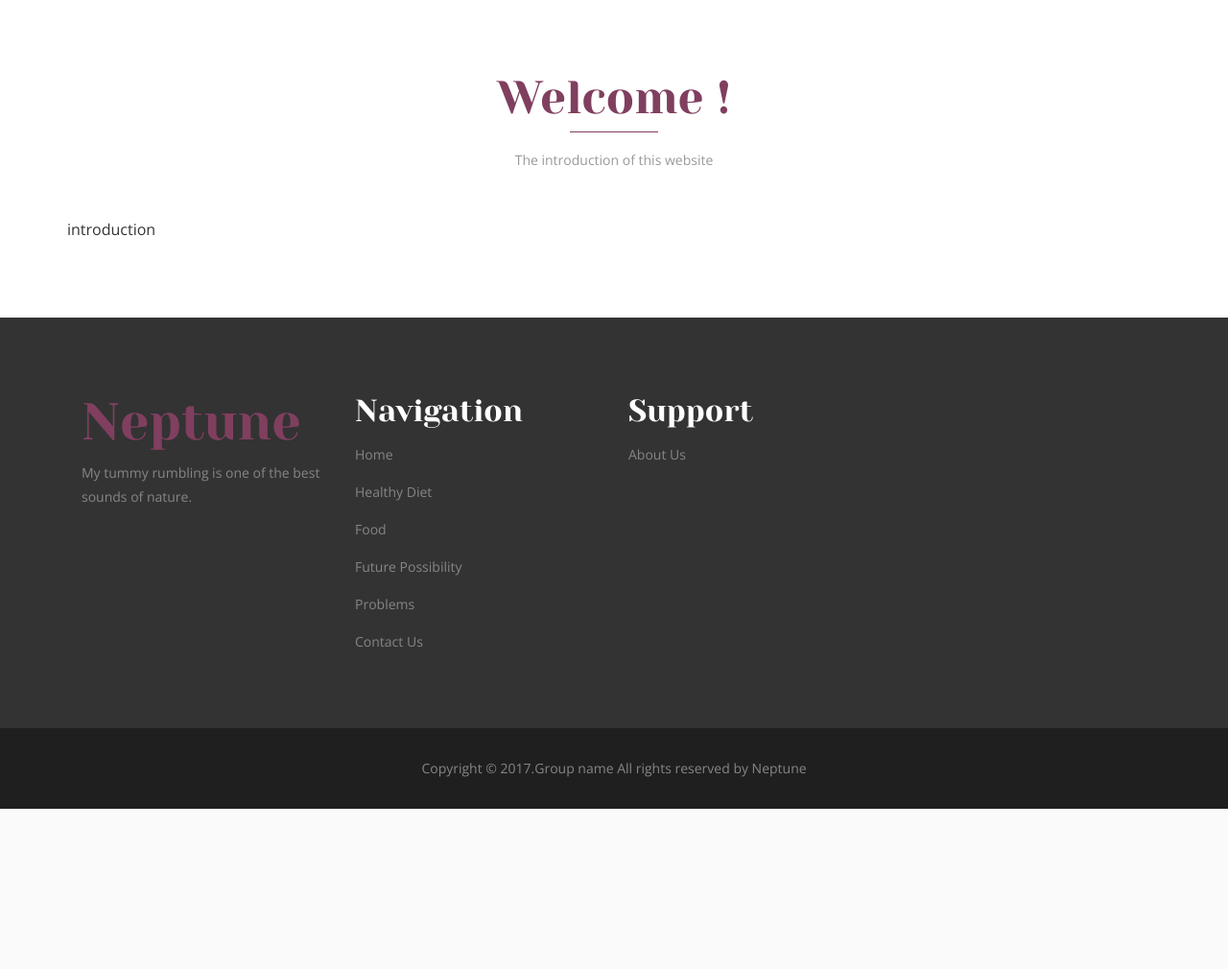
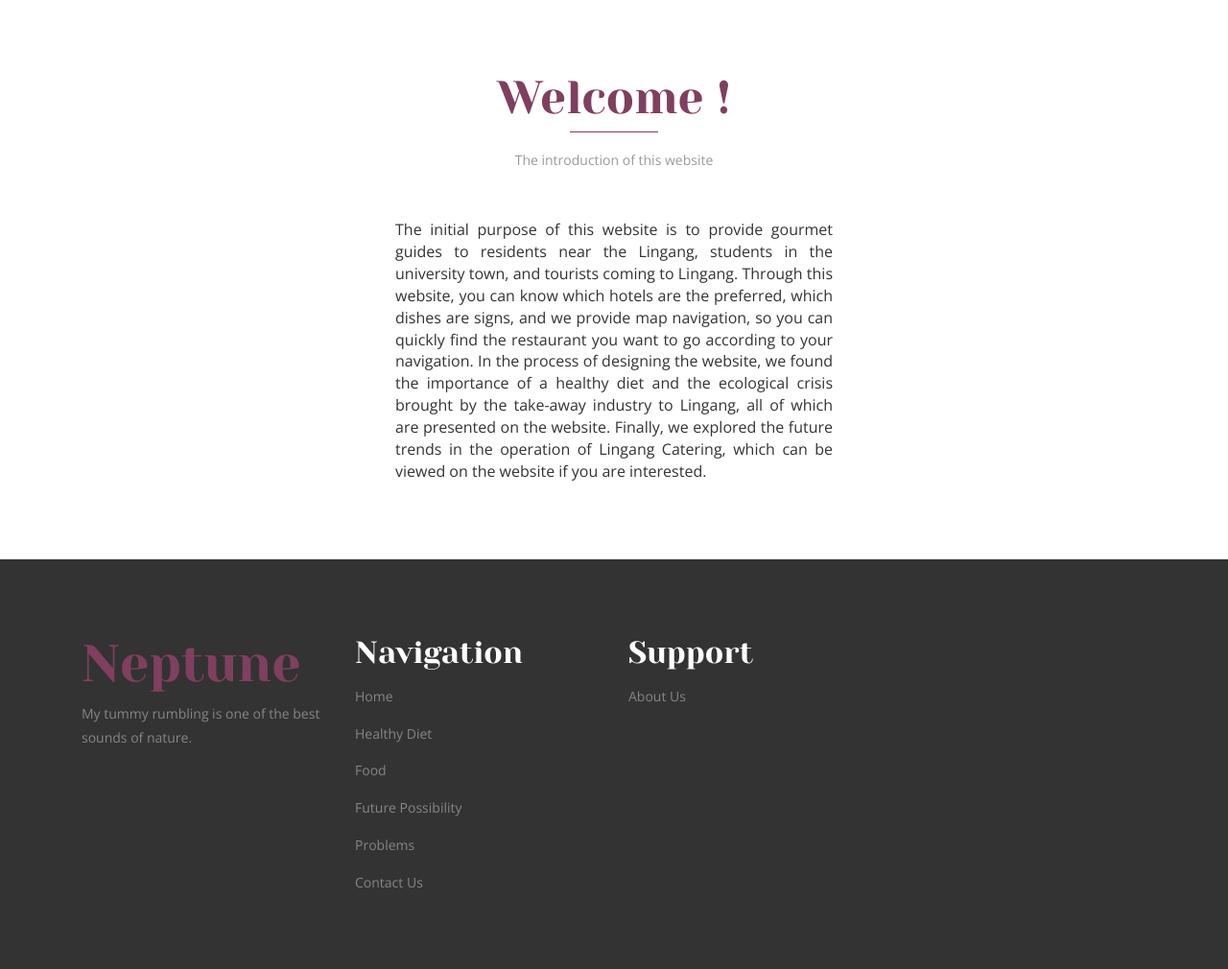
Before and after one commit to WU731642061/kxo302, a Django app: template app/templates/index.html in a window 1280 px wide. Shown: the part 804-1814 px from the top of the page at 96% size. Before the commit the page ends 1647 px from the top, so only its background shows below. Run offline with Django 3.2, Linux system fonts and the light colour scheme; the template is opened without the code that fills it, so the values that code supplies are empty; some web fonts are replaced.

Commit message:
update introduction

```diff
--- a/app/templates/index.html
+++ b/app/templates/index.html
@@ -198,8 +198,8 @@ Smartphone Compatible web template, free webdesigns for Nokia, Samsung, LG, Sony
 			<div class="line">
 			</div>
 			<p class="proident">The introduction of this website</p>
-			<div class="welcome-info" >
-				introduction
+			<div class="welcome-info" style="width: 40%; margin-left: 30%;text-align: justify" >
+				The initial purpose of this website is to provide gourmet guides to residents near the Lingang, students in the university town, and tourists coming to Lingang. Through this website, you can know which hotels are the preferred, which dishes are signs, and we provide map navigation, so you can quickly find the restaurant you want to go according to your navigation. In the process of designing the website, we found the importance of a healthy diet and the ecological crisis brought by the take-away industry to Lingang, all of which are presented on the website. Finally, we explored the future trends in the operation of Lingang Catering, which can be viewed on the website if you are interested.
 			</div>
 		</div>
 	</div>
```
